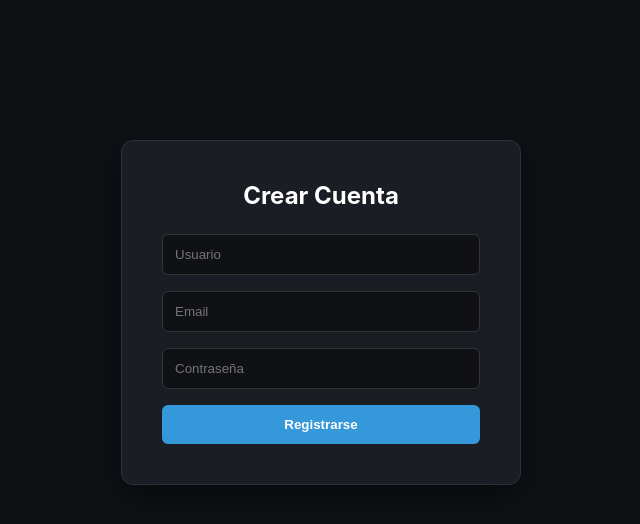
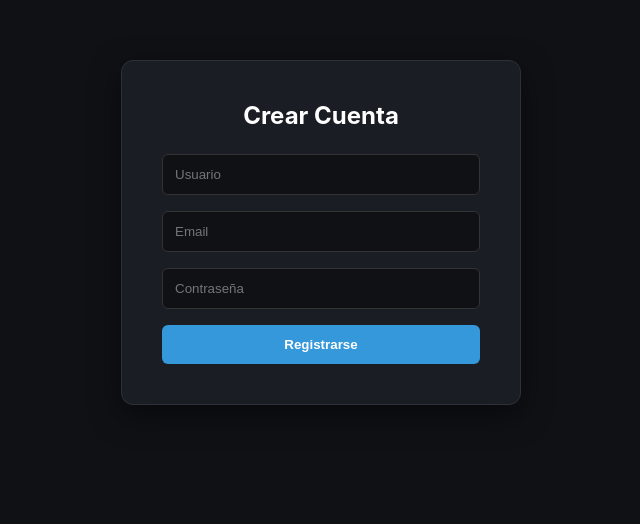
Before and after one commit to jotaFil98/TCG-Project, a React (Create React App) app in the folder Frontend/: page /register in a window 1280 px wide. Shown: the part 108-632 px from the top of the page, without its empty margins (319-959 px from the left). Built offline with nearby package versions, Linux system fonts and the light colour scheme.

Commit message:
gemini se fumo una lumpia

```diff
--- a/Frontend/src/App.css
+++ b/Frontend/src/App.css
@@ -429,7 +429,7 @@ body {
 .main-content {
     flex: 1;
     padding: 20px;
-    background-color: #f8f9fa; /* Fondo gris claro suave */
+    background-color: #0f1115; /* Fondo gris claro suave */
 }
 
 /* Sobreescribimos el estilo del Login/Register para que sea Dark */
@@ -489,45 +489,3 @@ body {
 .auth-button:hover {
     background-color: #2980b9;
 }
-
-
-/* --- FORZAR TEMA OSCURO EN AUTH --- */
-
-/* 1. Aseguramos que el contenedor general de Auth sea oscuro */
-.auth-wrapper {
-    background-color: #0f1115 !important;
-    min-height: 100vh;
-    display: flex;
-    justify-content: center;
-    align-items: center;
-    width: 100%;
-}
-
-/* 2. La tarjeta de login */
-.auth-card {
-    background: #1a1d23 !important; /* Color de tu gradiente */
-    padding: 2.5rem;
-    border-radius: 12px;
-    box-shadow: 0 10px 30px rgba(0,0,0,0.5);
-    width: 100%;
-    max-width: 400px;
-    text-align: center;
-    border: 1px solid #2c313a;
-    color: white !important; /* Forzamos texto blanco */
-}
-
-/* 3. Inputs para que se vean bien en modo oscuro */
-.auth-input {
-    width: 100%;
-    padding: 12px;
-    margin-bottom: 1rem;
-    border: 1px solid #333 !important;
-    border-radius: 6px;
-    background-color: #0f1115 !important;
-    color: white !important;
-}
-
-/* 4. Aseguramos que el contenido principal también sea oscuro si es full-width */
-.main-content.full-width {
-    background-color: #0f1115 !important;
-}
```
